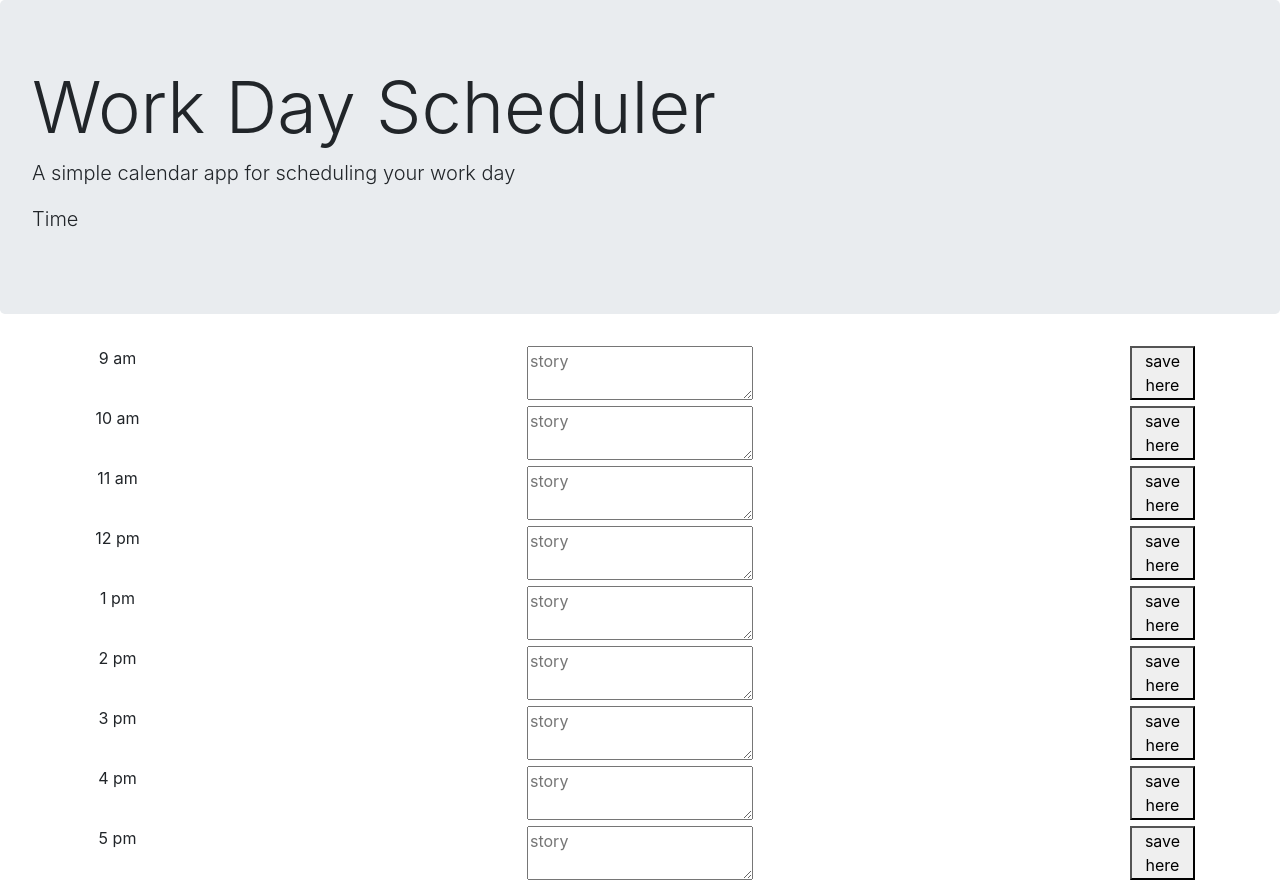
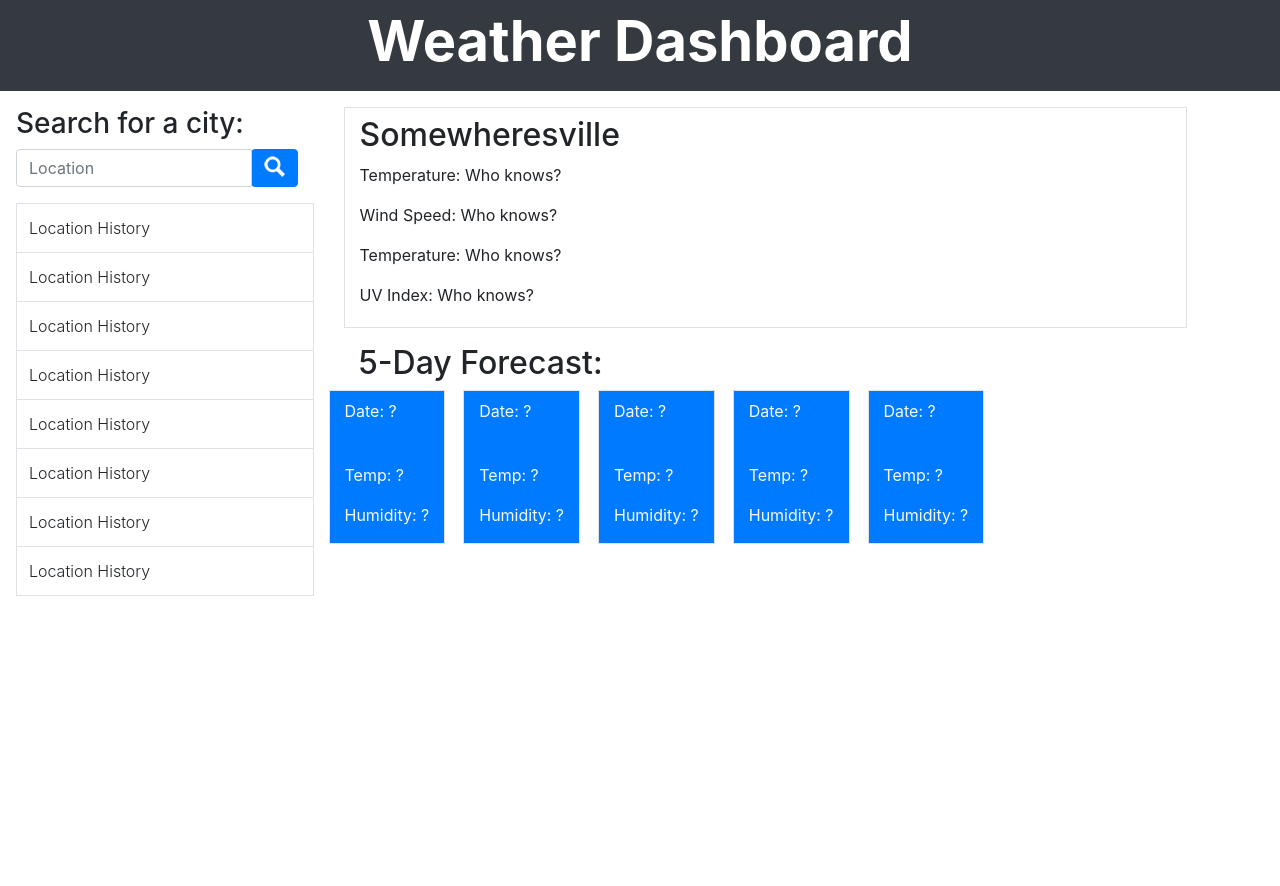
Before and after one commit to AstralGnome/Dynamic-Weather-Dashboard, a plain HTML site: page index.html in a window 1280 px wide. After the commit the page ends 800 px from the top, so only its background shows below. Drawn offline with nearby package versions, Linux system fonts and the light colour scheme.

Commit message:
Set up a working wireframe using Bootstrap and no CSS.

```diff
--- a/assets/script.js
+++ b/assets/script.js
@@ -10,10 +10,19 @@ function handleSearch(){
 function makeWeatherRequest(search) {
 
     //NEXT, make the request to the URL with JQuery ajax
+    var queryURL = "http://api.openweathermap.org/data/2.5/weather?q=London,uk&APPID=2aea25a2ba73c351a3ca2212a808cc72";
+    $.ajax({
+      url: queryURL,
+      method: "GET"
+    }).then(function(response) {
+
+      // Printing the entire object to console
+        console.log(response);
+
 
     //NEXT, make the request to the URL with JQuery ajax
 
-    $.ajax(queryURL).then(function (response){
+//     $.ajax(queryURL).then(function (response){
 
         //START rendering data to the HTML
 
@@ -21,19 +30,19 @@ function makeWeatherRequest(search) {
 
         //NEXT call "makeOneCallRequest(lat, lng)" and pass in the lat and lng
 
+
     });
 }
-
-function makeOneCallRequest(lat, lng) {
+// function makeOneCallRequest(lat, lng) {
 
     //NEXT, we need to build the URL for the first API request
 
     //NEXT, make the request to the URL with JQuery ajax
-    $.ajax(queryURL).then(function (response){
+//     $.ajax(queryURL).then(function (response){
 
         // finish rendering data to HTML
 
-    });
-}
+//     });
+// }
 
 //pseudo code the HTML
--- a/index.html
+++ b/index.html
@@ -1,81 +1,165 @@
 <!DOCTYPE html>
 <html lang="en">
-
   <head>
     <meta charset="UTF-8" />
     <meta name="viewport" content="width=device-width, initial-scale=1.0" />
     <meta http-equiv="X-UA-Compatible" content="ie=edge" />
-        <link rel="stylesheet" type="text/css" href="assets\style.css"/>
-        <link rel="stylesheet" href="https://stackpath.bootstrapcdn.com/bootstrap/4.3.1/css/bootstrap.min.css"/>
+    <link rel="stylesheet" type="text/css" href="assets\style.css" />
+    <link
+      rel="stylesheet"
+      href="https://stackpath.bootstrapcdn.com/bootstrap/4.3.1/css/bootstrap.min.css"
+    />
 
-        <link rel="stylesheet" href="https://use.fontawesome.com/releases/v5.8.1/css/all.css"
+    <link
+      rel="stylesheet"
+      href="https://use.fontawesome.com/releases/v5.8.1/css/all.css"
       integrity="sha384-50oBUHEmvpQ+1lW4y57PTFmhCaXp0ML5d60M1M7uH2+nqUivzIebhndOJK28anvf"
-        crossorigin="anonymous"/>
+      crossorigin="anonymous"
+    />
 
-        <link href="https://fonts.googleapis.com/css?family=Open+Sans&display=swap" rel="stylesheet"/>
-        <link rel="icon" href="https://img.icons8.com/cute-clipart/64/000000/edit-calendar.png" />
+    <link
+      href="https://fonts.googleapis.com/css?family=Open+Sans&display=swap"
+      rel="stylesheet"
+    />
 
-        <title>Dynamic Weather Dashboard</title>
+    <link
+      rel="icon"
+      href="https://img.icons8.com/cute-clipart/64/000000/edit-calendar.png"
+    />
+
+    <title>Weather Dashboard</title>
   </head>
 
   <body>
-        <header class="jumbotron custom-jumbotron">
-        <h1 class="display-3">Work Day Scheduler</h1>
-          <p class="lead">A simple calendar app for scheduling your work day</p>
-          <p id="currentDay" class="lead">Time</p>
+    <header class="table table-dark text-center">
+      <p class="display-4 font-weight-bold pb-3 pt-2">Weather Dashboard</p>
     </header>
-        <div class="container time-block">
-            <div class="row text-center" >
-                <div class="col-1">9 am</div>
-                <div class="col-10"><textarea id="hour-9" placeholder="story"></textarea></div>
-                <div class="col-1"><button class = "saveBtn">save here</button></div>
+
+    <main class="row">
+      <div class="col-12 col-sm-3">
+        <h3 class="ml-3">Search for a city:</h3>
+          <div class="ml-3 input-group mb-3"><input
+              type="text"
+              class="form-control"
+              placeholder="Location"
+              aria-label="Location"
+              aria-describedby="basic-addon2"/>
+              <button class="mr-3 input-group-append btn btn-primary" type="button">
+                <img src="assets\Icons\4me-icon-search.png" alt="Search button">
+              </button>
             </div>
-            <div class="row text-center" >
-                <div class="col-1">10 am</div>
-                <div class="col-10"><textarea id="hour-10" placeholder="story"></textarea></div>
-                <div class="col-1"><button class = "saveBtn">save here</button></div>
+        <table class="ml-3 border table col-12">
+          <tbody>
+            <tr>
+              <th class="font-weight-light" scope="row">Location History</th>
+            </tr>
+            <tr>
+              <th class="font-weight-light" scope="row">Location History</th>
+            </tr>
+            <tr>
+              <th class="font-weight-light" scope="row">Location History</th>
+            </tr>
+            <tr>
+              <th class="font-weight-light" scope="row">Location History</th>
+            </tr>
+            <tr>
+              <th class="font-weight-light" scope="row">Location History</th>
+            </tr>
+            <tr>
+              <th class="font-weight-light" scope="row">Location History</th>
+            </tr>
+            <tr>
+              <th class="font-weight-light" scope="row">Location History</th>
+            </tr>
+            <tr>
+              <th class="font-weight-light" scope="row">Location History</th>
+            </tr>
+
+          </tbody>
+        </table>
     </div>
-            <div class="row text-center" >
-                <div class="col-1">11 am</div>
-                <div class="col-10"><textarea id="hour-11" placeholder="story"></textarea></div>
-                <div class="col-1"><button class = "saveBtn">save here</button></div>
+
+    <div class="ml-3 container col-12 col-sm-8">
+
+        <div class="pb-1 pt-2 border container col-12">
+         <h2>
+           Somewheresville
+         </h2>
+         <p>
+           Temperature: Who knows?
+         </p>
+         <p>
+           Wind Speed: Who knows?
+         </p>
+         <p>
+           Temperature: Who knows?
+         </p>
+         <p>
+           UV Index: Who knows?
+         </p>
         </div>
-            <div class="row text-center" >
-                <div class="col-1">12 pm</div>
-                <div class="col-10"><textarea id="hour-12" placeholder="story"></textarea></div>
-                <div class="col-1"><button class = "saveBtn">save here</button></div>
+
+        <div class="mt-3 row col-12">
+          <h2 class="col-12">
+            5-Day Forecast:
+          </h2>
+
+          <div class="row">
+            <div class="mr-5 pt-2 border text-light bg-primary container" id="Fore0">
+              <p>Date: ?</p>
+              <img id="icon0" src="" alt="">
+              <p>Temp: ?</p>
+              <p>Humidity: ?</p>
             </div>
-            <div class="row text-center" >
-                <div class="col-1">1 pm</div>
-                <div class="col-10"><textarea id="hour-13" placeholder="story"></textarea></div>
-                <div class="col-1"><button class = "saveBtn">save here</button></div>
           </div>
-            <div class="row text-center" >
-                <div class="col-1">2 pm</div>
-                <div class="col-10"><textarea id="hour-14" placeholder="story"></textarea></div>
-                <div class="col-1"><button class = "saveBtn">save here</button></div>
+
+          <div class="row">
+            <div class="mr-5 pt-2 border text-light bg-primary container" id="Fore1">
+              <p>Date: ?</p>
+              <img id="icon1" src="" alt="">
+              <p>Temp: ?</p>
+              <p>Humidity: ?</p>
             </div>
-            <div class="row text-center" >
-                <div class="col-1">3 pm</div>
-                <div class="col-10"><textarea id="hour-15" placeholder="story"></textarea></div>
-                <div class="col-1"><button class = "saveBtn">save here</button></div>
           </div>
-            <div class="row text-center" >
-                <div class="col-1">4 pm</div>
-                <div class="col-10"><textarea id="hour-16" placeholder="story"></textarea></div>
-                <div class="col-1"><button class = "saveBtn">save here</button></div>
+
+          <div class="row">
+            <div class="mr-5 pt-2 border text-light bg-primary container" id="Fore2">
+              <p>Date: ?</p>
+              <img id="icon2" src="" alt="">
+              <p>Temp: ?</p>
+              <p>Humidity: ?</p>
             </div>
-            <div class="row text-center" >
-                <div class="col-1">5 pm</div>
-                <div class="col-10"><textarea id="hour-17" placeholder="story"></textarea></div>
-                <div class="col-1"><button class = "saveBtn">save here</button></div>
+          </div>
+
+          <div class="row">
+            <div class="mr-5 pt-2 border text-light bg-primary container" id="Fore3">
+              <p>Date: ?</p>
+              <img id="icon3" src="" alt="">
+              <p>Temp: ?</p>
+              <p>Humidity: ?</p>
+            </div>
+          </div>
+
+          <div class="row">
+            <div class="mr-5 pt-2 border text-light bg-primary container" id="Fore4">
+              <p>Date: ?</p>
+              <img id="icon4" src="" alt="">
+              <p>Temp: ?</p>
+              <p>Humidity: ?</p>
             </div>
           </div>
 
 
+        </div>
+
+    </div>
+    </main>
+
     <script src="https://code.jquery.com/jquery-3.4.1.min.js"></script>
-        <script type="text/javascript" src="https://cdnjs.cloudflare.com/ajax/libs/moment.js/2.27.0/moment.min.js"></script>
+    <script
+      type="text/javascript"
+      src="https://cdnjs.cloudflare.com/ajax/libs/moment.js/2.27.0/moment.min.js"
+    ></script>
     <script src="assets\script.js"></script>
-
   </body>
 </html>
```
Also changed, not shown: assets/Icons/4me-icon-search.png (added), assets/Icons/white-search.png (added). Lines whose indentation alone changed are shown as unchanged.
